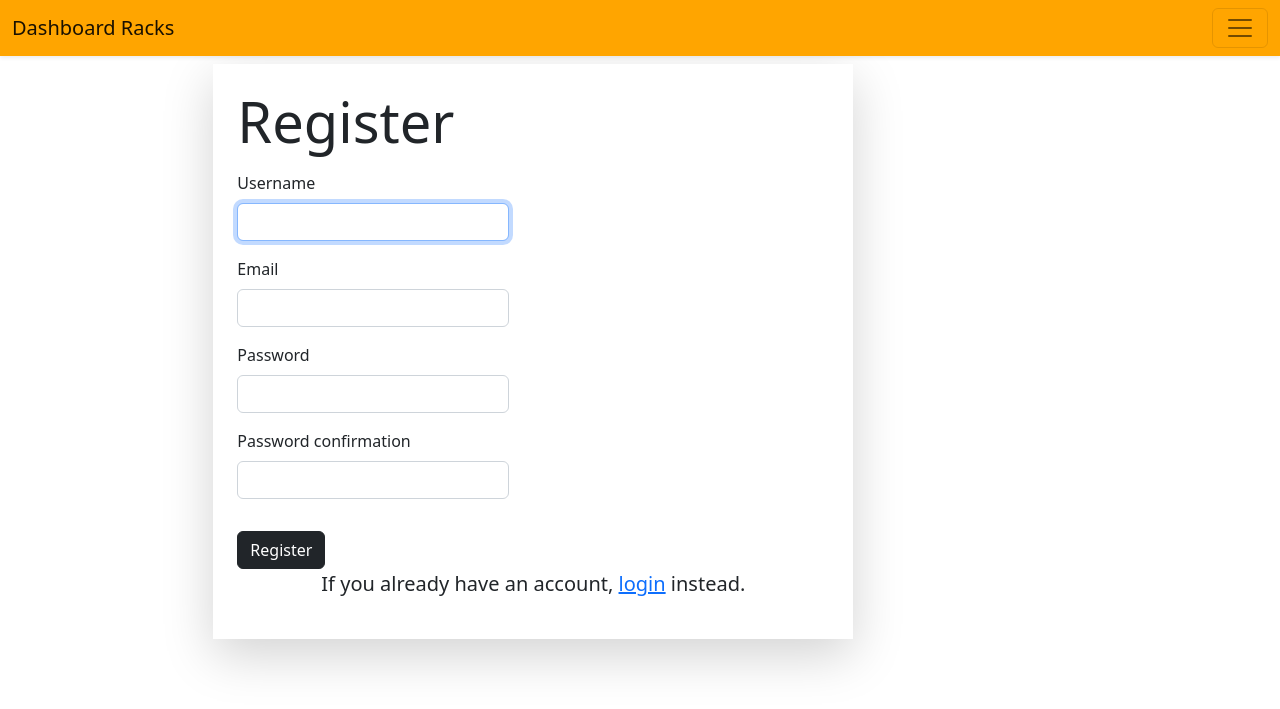
After one commit to mi2cool/django_dashboard_racks, a Django app: page /accounts/register/ in a window 1280 px wide. The commit adds this page. Shown: the top 709 px of the page. Run offline with Django 4.2, Linux system fonts and the light colour scheme; some libraries are stand-ins or nearby versions.

Commit message:
Finished registration

```diff
--- a/app/forms.py
+++ b/app/forms.py
@@ -1,10 +1,12 @@
 from django.contrib import messages
 from django.contrib.auth import get_user_model, password_validation
-from django.contrib.auth.forms import AuthenticationForm, UsernameField, PasswordResetForm, SetPasswordForm
+from django.contrib.auth.forms import AuthenticationForm, UsernameField, PasswordResetForm, SetPasswordForm, UserCreationForm
 from django import forms
+from django.contrib.auth.models import User
 from django.contrib.auth.tokens import default_token_generator
 from django.contrib.sites.shortcuts import get_current_site
 from django.core.mail import EmailMultiAlternatives
+from django.forms import EmailInput, PasswordInput, TextInput
 from django.template import loader
 from django.utils.encoding import force_bytes
 from django.utils.http import urlsafe_base64_encode
@@ -42,3 +44,41 @@ class CustomSetPasswordForm(SetPasswordForm):
         strip=False,
         widget=forms.PasswordInput(attrs={"autocomplete": "new-password", 'class': 'form-control'}),
     )
+
+
+class CustomUserCreationForm(UserCreationForm):
+    email = forms.EmailField(
+        required=True,
+        widget=EmailInput(
+            attrs={
+                'class': 'form-control',
+                'auto-complete': 'email',
+            }
+        )
+    )
+    password1 = forms.CharField(
+        label=_("Password"),
+        strip=False,
+        widget=forms.PasswordInput(attrs={"autocomplete": "new-password","class": "form-control"}),
+        help_text=password_validation.password_validators_help_text_html(),
+    )
+    password2 = forms.CharField(
+        label=_("Password confirmation"),
+        widget=forms.PasswordInput(attrs={"autocomplete": "new-password", "class": "form-control"}),
+        strip=False,
+        help_text=_("Enter the same password as before, for verification."),
+    )
+
+    class Meta:
+        model = User
+        fields = ("username", "email", "password1", "password2")
+        widgets = {
+            'username': TextInput(attrs={'class': 'form-control'}),
+        }
+
+    def save(self, commit=True):
+        user = super(CustomUserCreationForm, self).save(commit=False)
+        user.email = self.cleaned_data['email']
+        if commit:
+            user.save()
+        return user
--- a/app/templates/includes/navbar.html
+++ b/app/templates/includes/navbar.html
@@ -35,6 +35,9 @@
                             <a class="nav-link" href="{% url 'login' %}">Login</a>
                         </li>
                     {% endif %}
+                    <li class="nav-item">
+                        <a class="nav-link" href="{% url 'user-register' %}">Register</a>
+                    </li>
                     </li>
                 </ul>
                 <form class="d-flex mt-3" role="search">
--- /dev/null
+++ b/app/templates/registration/register.html
@@ -0,0 +1,57 @@
+{% extends "wrapper/box_shadowed.html" %}
+
+{% load i18n %}
+
+{% block box_shadowed_content %}
+
+    <!--Register-->
+    <p class="display-4">Register</p>
+
+    <form method="post">
+
+        <div class="mb-3 row">
+            {% csrf_token %}
+
+            {{ form.non_field_errors }}
+
+            <div class="mb-3 row">
+                <div class="col-md-6">
+                    {{ form.username.errors }}
+                    <label for="{{ form.username.id_for_label }}" class="form-label">{{ form.username.label }}</label>
+                    {{ form.username }}
+                </div>
+            </div>
+
+            <div class="mb-3 row">
+                <div class="col-md-6">
+                    {{ form.email.errors }}
+                    <label for="{{ form.email.id_for_label }}" class="form-label">{{ form.email.label }}</label>
+                    {{ form.email }}
+                </div>
+            </div>
+
+            <div class="mb-3 row">
+                <div class="col-md-6">
+                    {{ form.password1.errors }}
+                    <label for="{{ form.password1.id_for_label }}" class="form-label">{{ form.password1.label }}</label>
+                    {{ form.password1 }}
+                </div>
+            </div>
+
+            <div class="mb-3 row">
+                <div class="col-md-6">
+                    {{ form.password2.errors }}
+                    <label for="{{ form.password2.id_for_label }}" class="form-label">{{ form.password2.label }}</label>
+                    {{ form.password2 }}
+                </div>
+            </div>
+        </div>
+
+
+        {#            {{ register_form }}#}
+        <button class="btn btn-dark" type="submit" name="register_request">Register</button>
+    </form>
+    <p class="lead text-center">If you already have an account, <a href="{% url 'login' %}">login</a> instead.</p>
+
+
+{% endblock %}
--- a/app/templates/wrapper/box_shadowed.html
+++ b/app/templates/wrapper/box_shadowed.html
@@ -3,7 +3,7 @@
 {% block head_title %} Login {% endblock %}
 
 {% block body_content %}
-    <div class="col-md-8 offset-md-2 shadow-lg p-4">
+    <div class="col-md-6 offset-md-2 shadow-lg p-4">
 
         {% block box_shadowed_content %}{% endblock %}
 
--- a/app/urls.py
+++ b/app/urls.py
@@ -6,6 +6,8 @@ urlpatterns = [
     path('', views.index, name='index'),
     path('home/', views.index, name='home'),
 
+    # path('accounts/register/', views.register_request, name='user-register'),
+    path('accounts/register/', views.RegisterFormView.as_view(), name='user-register'),
     path('accounts/login/', views.CustomLoginView.as_view(), name='login'),
     path('accounts/logout/', views.logout_view, name='logout'),
     path('accounts/password_reset', views.CustomPasswordResetView.as_view(), name='password_reset'),
--- a/app/views.py
+++ b/app/views.py
@@ -1,7 +1,10 @@
-from django.contrib.auth import logout
+from django.contrib import messages
+from django.contrib.auth import logout, login
 from django.contrib.auth.views import LoginView, PasswordResetView, PasswordResetDoneView, PasswordResetConfirmView, PasswordResetCompleteView
 from django.shortcuts import render, redirect
-from app.forms import CustomPasswordResetForm, CustomSetPasswordForm
+from django.views.generic import FormView
+
+from app.forms import CustomPasswordResetForm, CustomSetPasswordForm, CustomUserCreationForm
 from .forms import CustomAuthenticationForm
 
 
@@ -9,6 +12,31 @@ from .forms import CustomAuthenticationForm
 def index(request):
     context = {}
     return render(request, 'app/index.html', context)
+
+
+class RegisterFormView(FormView):
+    form_class = CustomUserCreationForm
+    template_name = "registration/register.html"
+    success_url = '/index/'
+
+    def form_valid(self, form):
+        user = form.save()
+        login(self.request, user)
+        messages.success(self.request, "Registration successful.", extra_tags='success')
+        return redirect("index")
+
+
+def register_request(request):
+    if request.method == "POST":
+        form = CustomUserCreationForm(request.POST)
+        if form.is_valid():
+            user = form.save()
+            login(request, user)
+            messages.success(request, "Registration successful.", extra_tags='success')
+            return redirect("index")
+        messages.error(request, "Unsuccessful registration. Invalid information.", extra_tags='danger')
+    form = CustomUserCreationForm()
+    return render(request=request, template_name="registration/register.html", context={"register_form": form})
 
 
 class CustomLoginView(LoginView):
@@ -35,8 +63,10 @@ class CustomPasswordResetConfirmView(PasswordResetConfirmView):
     template_name = 'registration/password_reset_confirm.html'
     form_class = CustomSetPasswordForm
 
+
 class CustomPasswordResetCompleteView(PasswordResetCompleteView):
     template_name = "registration/password_reset_complete.html"
+
 
 def logout_view(request):
     logout(request)
```
Also changed, not shown: app/templates/registration/login.html (+3 -4 lines).
